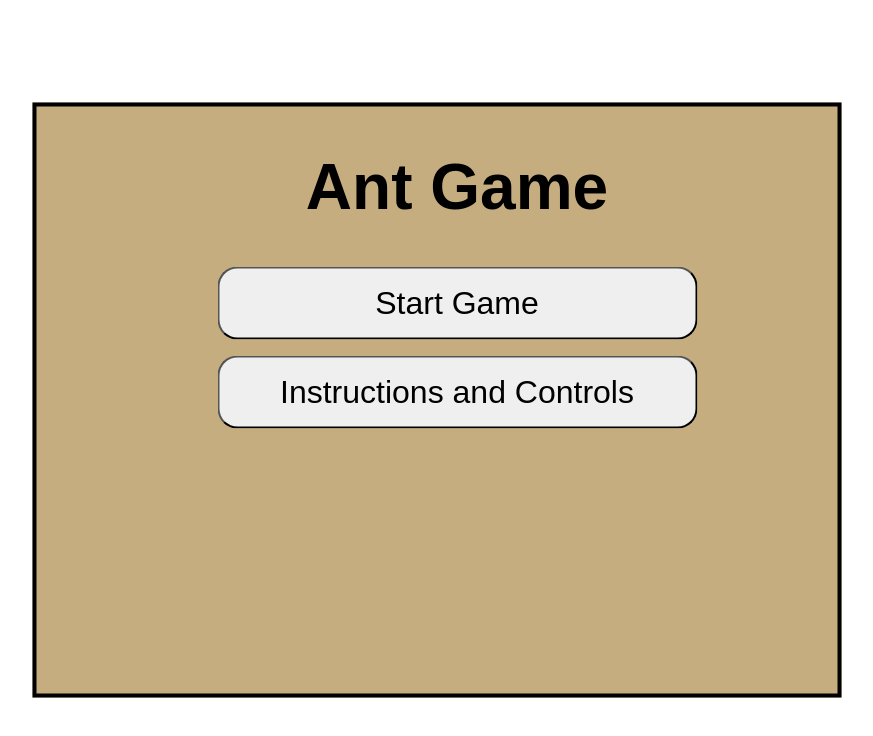
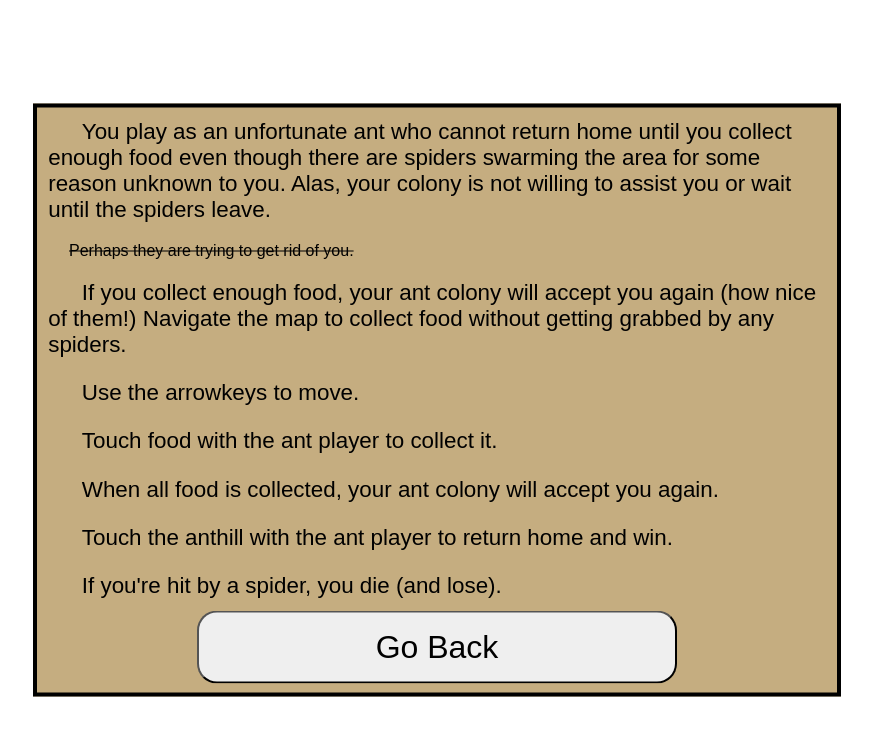
Before and after one commit to malfell/ant-game, a plain HTML site: page index.html in a window 1280 px wide. Both pictures are taken after a click on the button "Instructions and Controls". Shown: the whole page, without its empty margins (203-1076 px from the left). Drawn offline with Linux system fonts and the light colour scheme; a web font is replaced by a local one.

Commit message:
added instructions menu

```diff
--- a/index.html
+++ b/index.html
@@ -33,11 +33,42 @@
         <h1>Ant Game really needs a title</h1>
     </header> -->
 
-    <menu id="start-game" style="display:block">
+    <!-- Main Menu -->
+    <menu id="main-menu" style="display:block">
         <h1>Ant Game</h1>
         <button type="button" id="startButton">Start Game</button>
         <button type="button" id="infoButton">Instructions and Controls</button>
+        <button type="button" id="issuesButton">Known Issues</button>
     </menu>
+    <!-- Instructions and Controls will appear on button click -->
+    <info id="instructions" style="display:none">
+        <!-- Button to take user back to menu -->
+        <p>
+            You play as an unfortunate ant who cannot return home until you
+            collect enough food even though there are spiders swarming the
+            area for some reason unknown to you. Alas, your colony is not
+            willing to assist you or wait until the spiders leave.
+        </p>
+        <p id="smaller">Perhaps they are trying to get rid of you.</p>
+
+        <p>
+        If you collect enough food, your ant colony will accept you again (how nice of them!)
+        Navigate the map to collect food without getting grabbed by any spiders.
+        </p>
+
+        <p>Use the arrowkeys to move. </p>
+        <p>Touch food with the ant player to collect it.</p>
+        <p>When all food is collected, your ant colony will accept you again.  </p>
+        <p>Touch the anthill with the ant player to return home and win. </p>
+        <p>If you're hit by a spider, you die (and lose).</p>
+        <button type="button" id="goBack">Go Back</button>
+    </info>
+
+    <info id="issues" style="display:none">
+        <ul>Known Issues
+            <li>Test</li>
+        </ul>
+    </info>
 
     <game class="wrapper" style="display:none">
         <canvas id="canvas1"></canvas>
--- a/style.css
+++ b/style.css
@@ -1,6 +1,6 @@
 
-/* Centers start-game menu window over the game window */
-#start-game{
+/* Centers main menu window over the game window */
+#main-menu{
     border: 4px solid black;
     top: 48%;
     left: 50%;
@@ -11,6 +11,26 @@
     background-color: rgb(197, 173, 128);
     text-align: center;
 }
+
+/* centers instructions */
+#instructions, #issues{
+    border: 4px solid black;
+    top: 50%;
+    left: 50%;
+    position: absolute;
+    width: 800px;
+    height: 585px;
+    transform: translate(-50%, -50%);
+    background-color: rgb(197, 173, 128);
+    text-align: center;
+}
+
+/* There's an issue where the game start menu and instructions
+won't center properly and be consistent sizes? I had
+originally copied all the info from .wrapper and it didn't work.
+I also tried all the info from canvas, and it was still
+inconsistent. I also added #main-menu and #instructions
+to the .wrapper class, but they were STILL inconsistent? */
 
 /* Window where game will be played */
 .wrapper {
@@ -36,10 +56,27 @@ canvas {
 }
 
 /* Title font styling */
-h1{
+h1 {
     text-align: center;
     font-family: 'ProggyCleanTTSZBP', sans-serif;
     font-size: 4em;
+}
+
+/* Paragraph styling */
+p {
+ text-align: left;
+ font-family: Arial, Helvetica, sans-serif;
+ font-size: 1.4em;
+ margin: auto;
+ padding: 0.5em;
+ /* Indents each line of paragraph */
+ text-indent: 1.5em;
+}
+
+/* smaller paragraph */
+#smaller {
+    font-size: 1em;
+    text-decoration: line-through
 }
 
 /* Button Styling */
@@ -54,8 +91,8 @@ button {
     transition-duration: 0.7s;
 }
 
-#startButton{
     /* spacing between buttons */
+#startButton, #infoButton{
     margin-bottom: 0.5em;
 }
 
@@ -64,6 +101,6 @@ button {
     background-color: #63c166;
 }
 
-#infoButton:hover{
+#infoButton:hover, #goBack:hover, #issuesButton:hover{
     background-color: #97a2dc;
 }
--- a/utilities.js
+++ b/utilities.js
@@ -23,9 +23,39 @@ function gameStart(){
 // Button event to start the game
 let startButton = document.getElementById('startButton');
 startButton.addEventListener('click', function(){
-    let start = document.getElementById('start-game');
+    let start = document.getElementById('main-menu');
     let wrapper = document.querySelector('.wrapper');
     start.style.display = 'none';
     wrapper.style.display = 'block';
     gameStart();
 })
+
+//Button for instructions
+let infoButton = document.getElementById('infoButton');
+infoButton.addEventListener('click', function(){
+    let start = document.getElementById('main-menu');
+    let info = document.getElementById('instructions');
+    start.style.display = 'none';
+    info.style.display = 'block';
+
+    let goBackButton = document.getElementById('goBack');
+    goBackButton.addEventListener('click', function(){
+        start.style.display = 'block';
+        info.style.display = 'none';
+    })
+})
+
+//Button for known issues
+let issuesButton = document.getElementById('issuesButton');
+issuesButton.addEventListener('click', function(){
+    let start = document.getElementById('main-menu');
+    let issues = document.getElementById('issues');
+    start.style.display = 'none';
+    issues.style.display = 'block';
+
+    let goBackButton = document.getElementById('goBack');
+    goBackButton.addEventListener('click', function(){
+        start.style.display = 'block';
+        info.style.display = 'none';
+    })
+})
```
Also changed, not shown: README.md.
